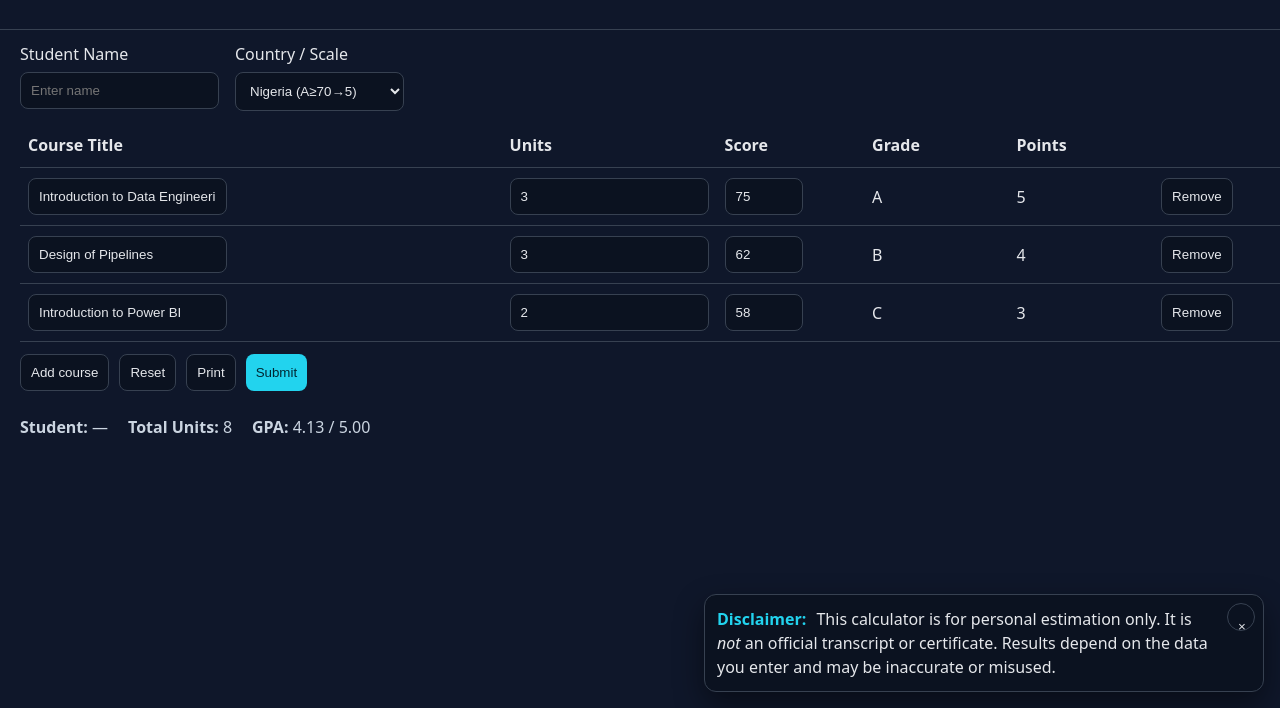
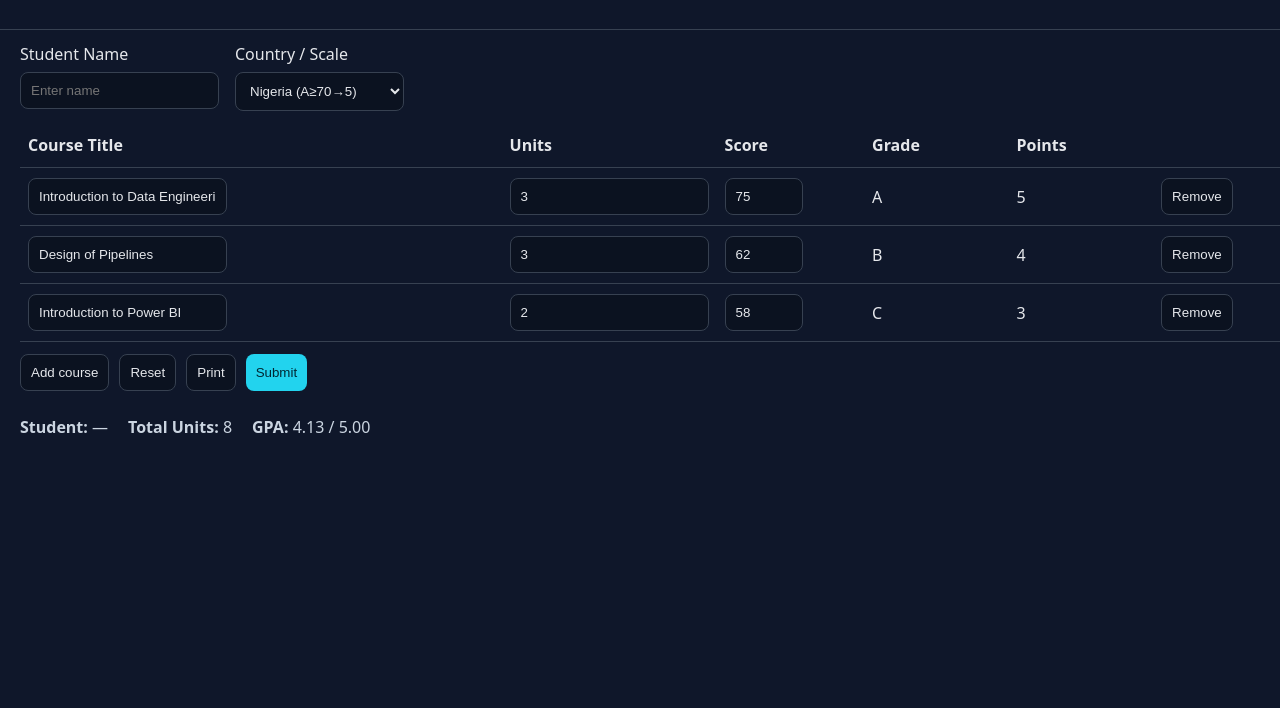
Before and after one commit to mufutauramon/gp-app, a plain HTML site: page web/index.html in a window 1280 px wide. Shown: the part 92-800 px from the top of the page. Drawn offline with Linux system fonts and the light colour scheme.

```diff
--- a/web/app.js
+++ b/web/app.js
@@ -254,10 +254,10 @@
   // Show unless dismissed in the last 30 days
   try {
     const last = Number(localStorage.getItem('disclaimerDismissedAt') || 0);
-    const THIRTY_DAYS = 1000 * 60 * 60 * 24 * 30;
-    if (!last || (Date.now() - last) > THIRTY_DAYS) {
-      box.style.display = 'block';
-    }
+    // const THIRTY_DAYS = 1000 * 60 * 60 * 24 * 30;
+    // if (!last || (Date.now() - last) > THIRTY_DAYS) {
+    //   box.style.display = 'block';
+    // }
   } catch { box.style.display = 'block'; }
 
   btn.addEventListener('click', () => {
--- a/web/styles.css
+++ b/web/styles.css
@@ -26,7 +26,7 @@
 .disclaimer strong{ color:var(--accent); margin-right:6px; }
 .disclaimer button{
   position:absolute; top:8px; right:8px;
-  width:28px; height:28px; line-height:26px; text-align:center;
+  width:28px; height: 70px; line-height:26px; text-align:center;
   border:1px solid var(--muted); border-radius:999px;
   background:transparent; color:var(--text); cursor:pointer;
 }
```
